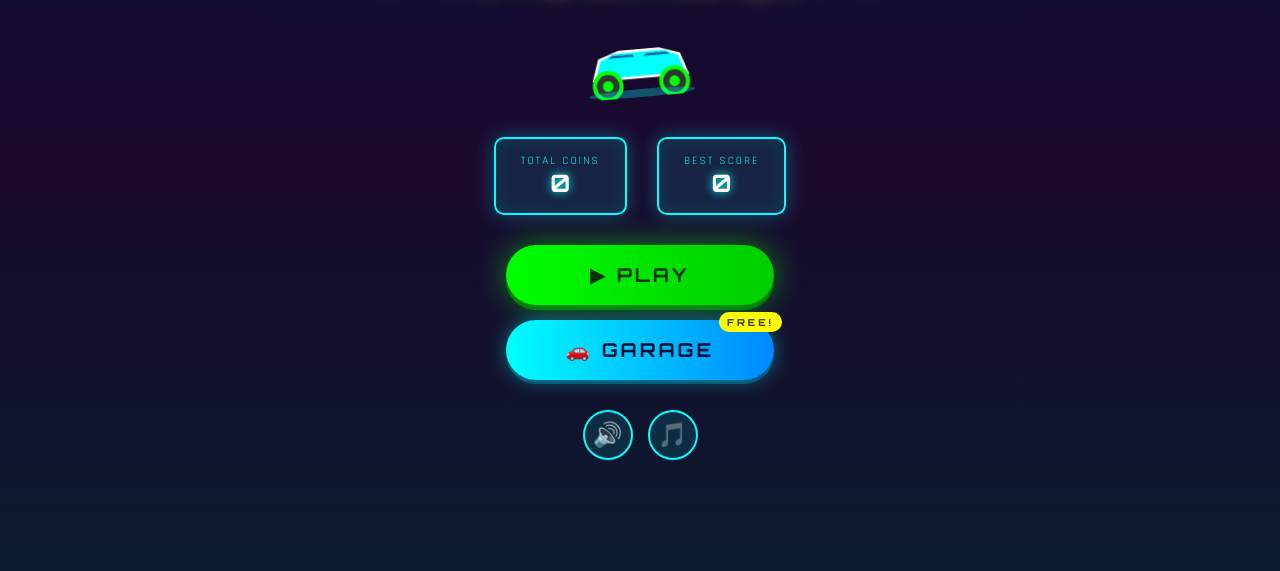
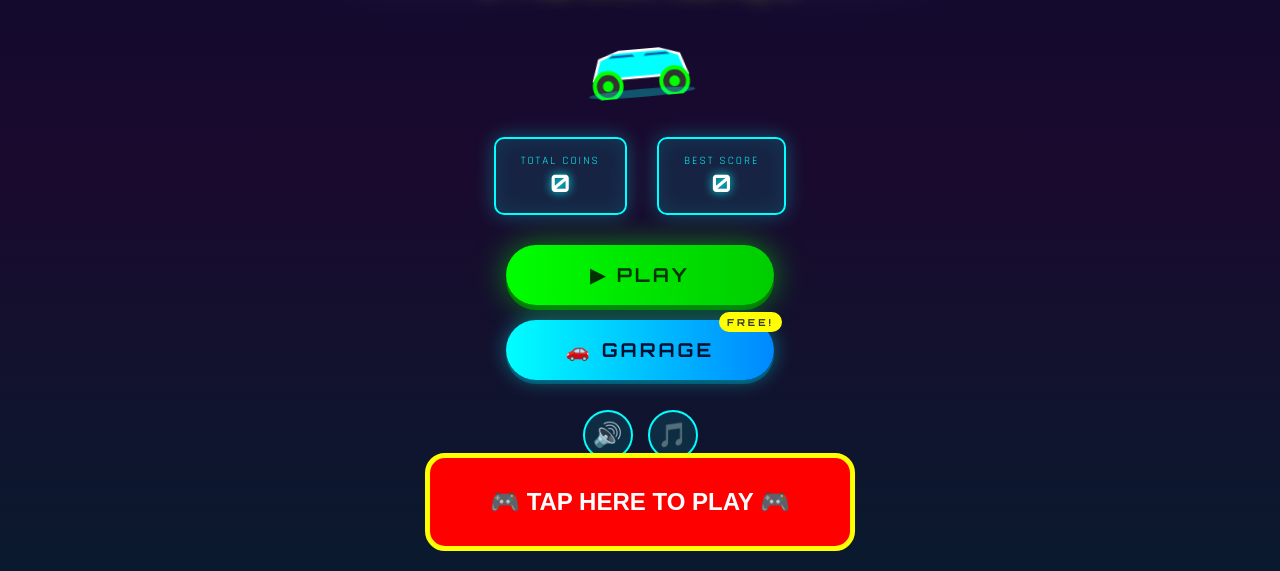
Before and after one commit to idofi555-ux/lenny-rider-game, a website: page public/index.html in a window 1280 px wide. Shown: the part 229-800 px from the top of the page. Drawn offline with Linux system fonts and the light colour scheme.

Commit message:
Add emergency red test button outside all containers

```diff
--- a/public/index.html
+++ b/public/index.html
@@ -1965,5 +1965,23 @@
     window.closeGarage = closeGarage;
     window.initAudio = initAudio;
   </script>
+
+  <!-- EMERGENCY TEST BUTTON - outside all containers -->
+  <button id="emergency-play" style="
+    position: fixed !important;
+    bottom: 20px !important;
+    left: 50% !important;
+    transform: translateX(-50%) !important;
+    z-index: 999999 !important;
+    padding: 30px 60px !important;
+    font-size: 24px !important;
+    background: red !important;
+    color: white !important;
+    border: 5px solid yellow !important;
+    border-radius: 20px !important;
+    font-weight: bold !important;
+  " onclick="alert('CLICK WORKS!'); if(typeof startGame==='function'){initAudio();startGame();}">
+    🎮 TAP HERE TO PLAY 🎮
+  </button>
 </body>
 </html>
```
